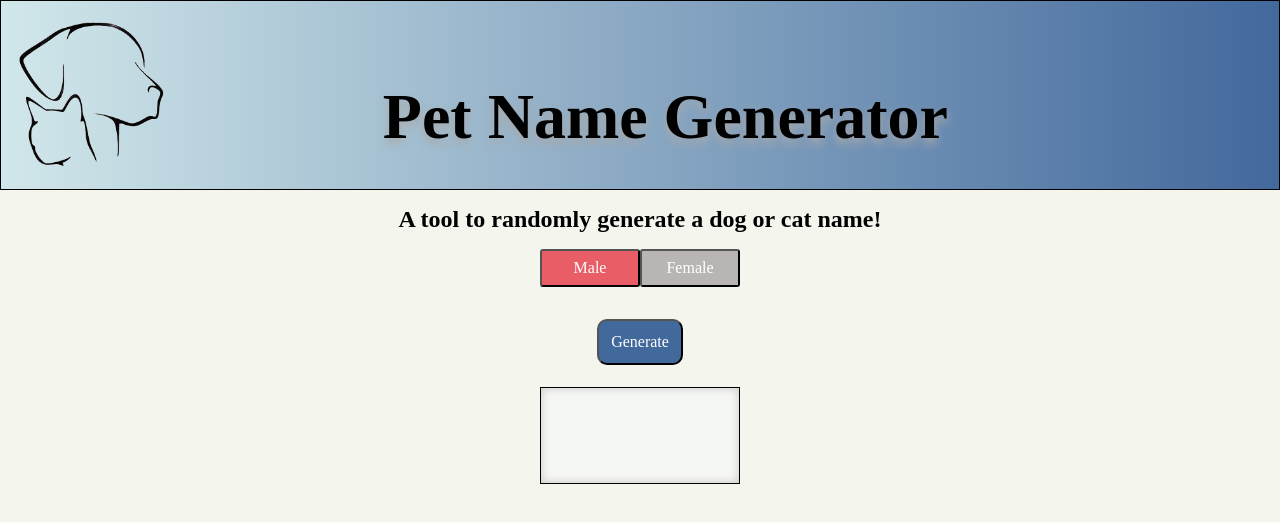
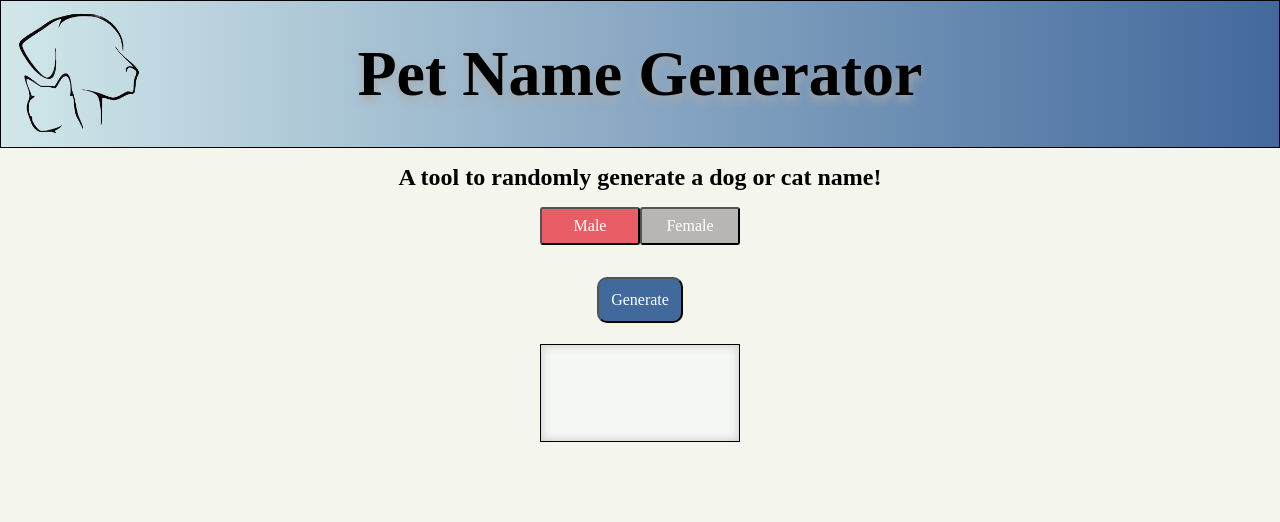
Before and after one commit to Pets-without-names/Jax-Pet-Names, a React (Create React App) app in the folder client/: page / in a window 1280 px wide. Shown: the top 522 px of the page. Built offline with nearby package versions, Linux system fonts and the light colour scheme; no server answers; a web font is replaced by a local one.

Commit message:
added photos to library and adjusted header padding/margins and image size

```diff
--- a/client/src/styles/header.css
+++ b/client/src/styles/header.css
@@ -40,7 +40,7 @@ header {
   -webkit-box-align: center;
   -ms-flex-align: center;
   align-items: center;
-  padding: 1em;
+  padding: 0.5em 1em;
   border: 1px solid black;
   /* background styling */
   background-image: linear-gradient(
@@ -50,19 +50,16 @@ header {
   );
 }
 
-header h1 {
+h1 {
+  margin: 0;
   text-shadow: 0px 5px 10px darkgray;
+  text-align: center;
 }
 
 img {
-  width: 20%;
+  width: 10%;
   max-width: 150px;
-  min-width: 80px;
-}
-
-h1 {
-  margin-bottom: 0;
-  text-align: center;
+  min-width: 50px;
 }
 
 @media screen and (min-width: 750px) {
```
Also changed, not shown: client/src/images/pawprint.jpeg (added), client/src/images/pawprint2.png (added).
